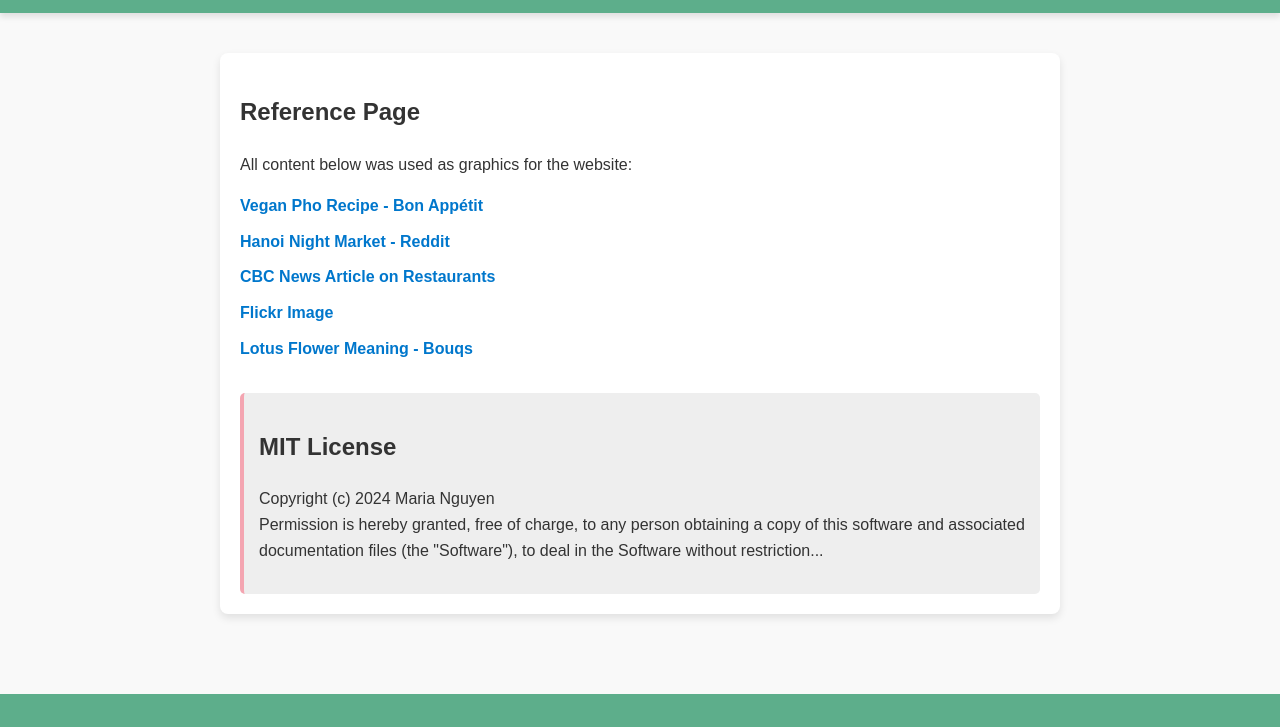
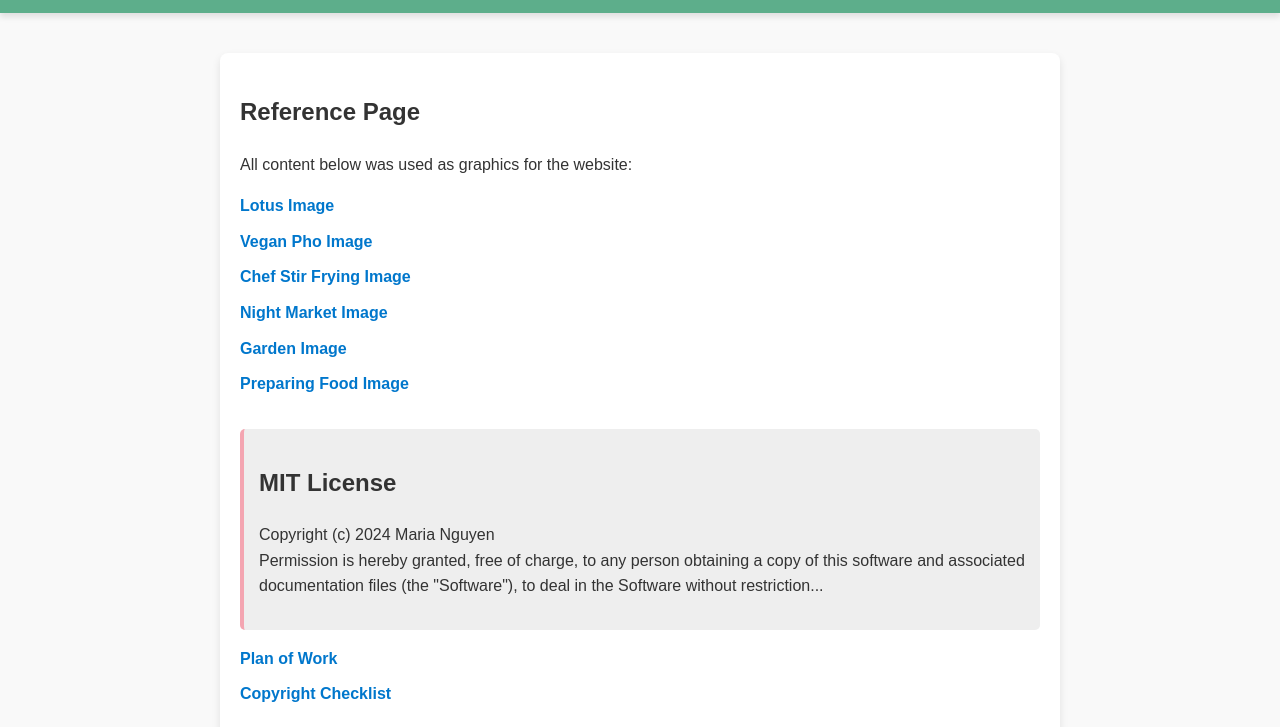
Before and after one commit to Pinkwinx/Webmaster25, a plain HTML site: page refrence.html in a window 1280 px wide. Shown: the part 57-784 px from the top of the page. Drawn offline with Linux system fonts and the light colour scheme.

Commit message:
Added new stuff

```diff
--- a/preparation.css
+++ b/preparation.css
@@ -72,7 +72,7 @@ nav {
 
 .hero-image img {
     width: 80%;
-    border-radius: 100px;
+    border-radius: 50px;
     box-shadow: 0 4px 8px rgba(0, 0, 0, 0.2);
     transition: transform 0.3s ease-in-out;
 
--- a/refrence.html
+++ b/refrence.html
@@ -25,11 +25,12 @@
 
             <div class="references">
                 <ul>
-                    <li><a href="https://www.bonappetit.com/recipe/vegan-pho" target="_blank" rel="noopener">Vegan Pho Recipe - Bon Appétit</a></li>
-                    <li><a href="https://www.reddit.com/r/travel/comments/692p6z/beautiful_night_market_in_hanoi_vietnam/" target="_blank" rel="noopener">Hanoi Night Market - Reddit</a></li>
-                    <li><a href="https://www.cbc.ca/news/canada/saskatchewan/restaurants-chef-chinese-business-international-1.4475615" target="_blank" rel="noopener">CBC News Article on Restaurants</a></li>
-                    <li><a href="https://www.flickr.com/photos/wwworks/3517342300/" target="_blank" rel="noopener">Flickr Image</a></li>
-                    <li><a href="https://bouqs.com/blog/lotus-flower-meaning-and-symbolism/" target="_blank" rel="noopener">Lotus Flower Meaning - Bouqs</a></li>
+                    <li><a href="https://picryl.com/media/lotus-flower-pink-nature-landscapes-c16e80" target="_blank" rel="noopener">Lotus Image</a></li>
+                    <li><a href="https://www.flickr.com/photos/tess_marie/34189729456/" target="_blank" rel="noopener">Vegan Pho Image</a></li>
+                    <li><a href="https://www.pexels.com/photo/a-chef-in-action-cooking-fried-rice-6937451/" target="_blank" rel="noopener">Chef Stir Frying Image</a></li>
+                    <li><a href="https://timelessmoon.getarchive.net/amp/media/hong-kong-night-market-night-architecture-buildings-ec1885" target="_blank" rel="noopener">Night Market Image</a></li>
+                    <li><a href="https://www.freepik.com/premium-photo/farmer-owner-agronomist-were-consulted-scholars-about-how-improve-soil-quality-long-beans_18605986.htm" target="_blank" rel="noopener">Garden Image</a></li>
+                    <li><a href="https://picryl.com/media/asian-cuisine-chef-cooking-food-drink-6db350" target="_blank" rel="noopener">Preparing Food Image</a></li>
 
                 </ul>
                 </ul>
@@ -44,6 +45,13 @@
                     in the Software without restriction...
                 </p>
             </div>
+            <div class="references">
+                <ul>
+                    <li><a href="PlanOfWork.pdf" target="_blank" rel="noopener">Plan of Work</a></li>
+                    <li><a href="Copyright.pdf" target="_blank" rel="noopener">Copyright Checklist</a></li>
+                </ul>
+                </ul>
+            </div>
         </section>
     </main>
     <footer>
```
Also changed, not shown: Chef.jpg, Garden.jpg, Lotus.jpg, NightMarket.jpg, Prepare.jpg, VeganPho.png, Velavine-Regular.ttf (deleted), 3 other files.
